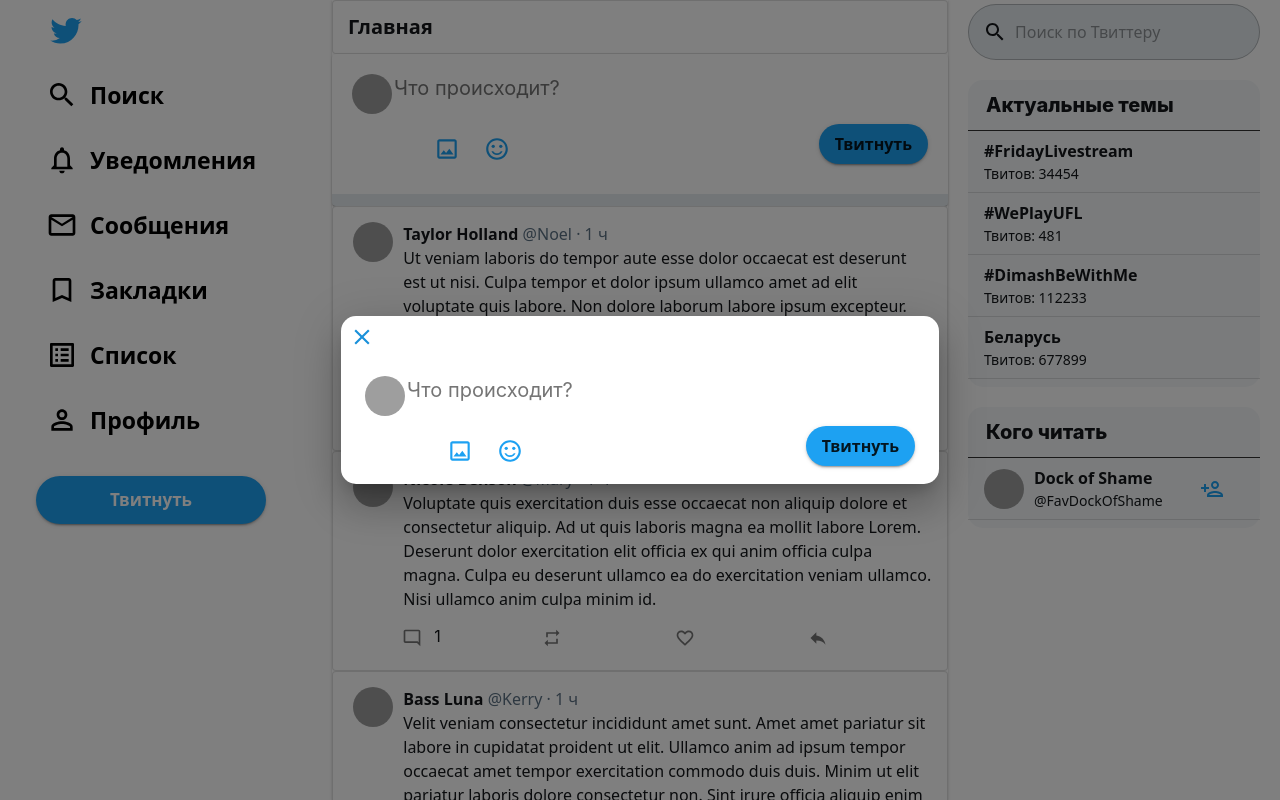
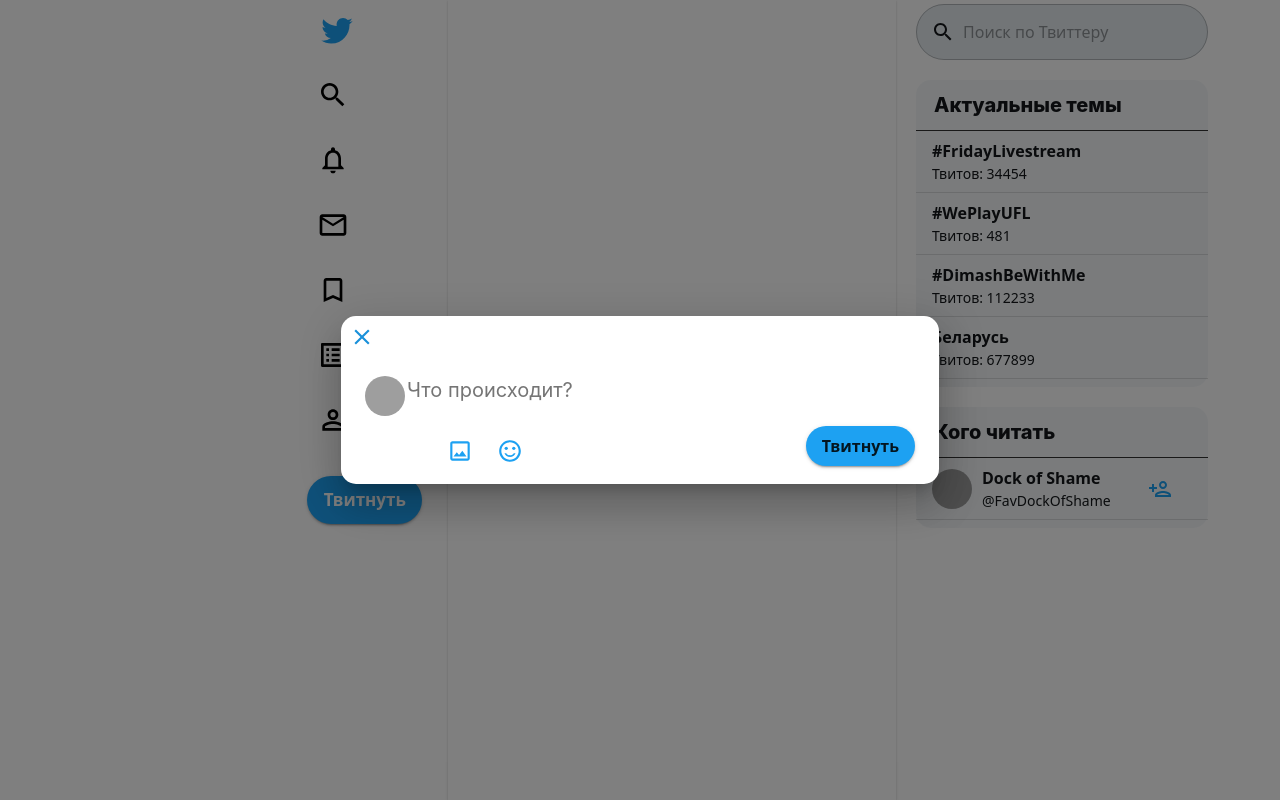
Before and after one commit to rryaboshtan/React-NodeJS-LargeTwitterClone, a React (Create React App) app: page / in a window 1280 px wide. Both pictures are taken after a click on the button "Твитнуть". Shown: the top 800 px of the page. Built offline with nearby package versions, Linux system fonts and the light colour scheme; data requests are answered from the project's data file; grey boxes are pictures that could not be loaded.

Commit message:
FIX: markup jumping, when we click some tweet or topic tags

```diff
--- a/public/db.json
+++ b/public/db.json
@@ -91,14 +91,32 @@
             }
         }
     ],
-    "tags": [{"name": "#FridayLivestream", "count": 34454},
-                {"name": "#WePlayUFL", "count": 481},
-                {"name": "#DimashBeWithMe", "count": 112233},
-                {"name": "Беларусь", "count": 677899}
-                ],
-    "users": [{
-            "fullname": "Taylor Holland",
-            "username": "Noel",
+    "tags": [
+        {
+            "_id": "dfg15c2241ab33355353452",
+            "name": "#FridayLivestream",
+            "count": 34454
+        },
+        {
+            "_id": "ghj15c2gg1ab3345dfg632",
+            "name": "#WePlayUFL",
+            "count": 481
+        },
+        {
+            "_id": "606615c2241ab563355aeb456542",
+            "name": "#DimashBeWithMe",
+            "count": 112233
+        },
+        {
+            "_id": "606615f22ff355ae35",
+            "name": "Беларусь",
+            "count": 677899
+        }
+    ],
+    "users": [
+        {
+            "fullname": "Tayfgr Holland",
+            "username": "Noghl",
             "avatarUrl": "https://source.unsplash.com/random/100x100?5"
         },
         {
@@ -113,7 +131,7 @@
         }
     ],
     "user": {
-        "_id":"606615c2241ab33355aeb632",
+        "_id": "606615c2241ab33355aeb632",
         "fullname": "Ryaboshtan Roman",
         "username": "rryaboshtan",
         "avatarUrl": "https://avatars.githubusercontent.com/u/79945546?s=60&u=0023c769c150c34e9b512a1d6b63e54abef57bef&v=4"
--- a/src/components/AddTweetForm.tsx
+++ b/src/components/AddTweetForm.tsx
@@ -76,6 +76,7 @@
                     </>)
                     }
                     <Button
+                        className={classes.AddFormButton}
                         onClick={handleClickAddTweet}
                         disabled={text.length >= MAX_LENGTH}
                         color="primary"
--- a/src/components/SideMenu.tsx
+++ b/src/components/SideMenu.tsx
@@ -11,6 +11,7 @@
 import CreateIcon from '@material-ui/icons/CreateOutlined';
 import { ModalBlock } from './ModalBlock';
 import { AddTweetForm } from './AddTweetForm';
+import { Link } from 'react-router-dom';
 
 interface SideMenuProps {
     classes: ReturnType<typeof useHomeStyles>;
@@ -31,18 +32,21 @@
     };
 
     return (
+        <div style={{width:100}}>
             <ul className={classes.sideMenuList}>
                 <li >
                     <div>
+                        <Link to="/home">
                             <IconButton className={classes.logo} aria-label="Twitter invite" color="primary" >
                                 <TwitterIcon className={classes.logoIcon} />
                             </IconButton>
+                        </Link>
                     </div>
                 </li>
                 <li className={classes.sideMenuListItem}>
                     <div>
                         <SearchIcon className={classes.sideMenuListItemIcon} />
-                    <Hidden smDown>
+                        <Hidden lgDown>
                             <Typography className={classes.sideMenuListItemLabel} variant="h6">Поиск</Typography>
                         </Hidden>
                     </div>
@@ -50,7 +54,7 @@
                 <li className={classes.sideMenuListItem}>
                     <div>
                         <NotificationIcon className={classes.sideMenuListItemIcon} />
-                    <Hidden smDown>
+                        <Hidden lgDown>
                             <Typography className={classes.sideMenuListItemLabel} variant="h6">Уведомления</Typography>
                         </Hidden>
                     </div>
@@ -58,7 +62,7 @@
                 <li className={classes.sideMenuListItem}>
                     <div>
                         <MessageIcon className={classes.sideMenuListItemIcon} />
-                    <Hidden smDown>
+                        <Hidden lgDown>
                             <Typography className={classes.sideMenuListItemLabel} variant="h6">Сообщения</Typography>
                         </Hidden>
                     </div>
@@ -66,7 +70,7 @@
                 <li className={classes.sideMenuListItem}>
                     <div>
                         <BookmarkIcon className={classes.sideMenuListItemIcon} />
-                    <Hidden smDown>
+                        <Hidden lgDown>
                             <Typography className={classes.sideMenuListItemLabel} variant="h6">Закладки</Typography>
                         </Hidden>
                     </div>
@@ -74,7 +78,7 @@
                 <li className={classes.sideMenuListItem}>
                     <div>
                         <ListIcon className={classes.sideMenuListItemIcon} />
-                    <Hidden smDown>
+                        <Hidden lgDown>
                             <Typography className={classes.sideMenuListItemLabel} variant="h6">Список</Typography>
                         </Hidden>
                     </div>
@@ -82,7 +86,7 @@
                 <li className={classes.sideMenuListItem}>
                     <div>
                         <UserIcon className={classes.sideMenuListItemIcon} />
-                    <Hidden smDown>
+                        <Hidden lgDown>
                             <Typography className={classes.sideMenuListItemLabel} variant="h6">Профиль </Typography>
                         </Hidden>
                     </div>
@@ -104,11 +108,12 @@
                         </Button>
                     </Hidden>
                     <ModalBlock onClose={onCloseAddTweet} visible={visibleAddTweet}>
-                    <div style={{width: 550}}>
+                        <div style={{ width: 550 }}>
                             <AddTweetForm maxRows={15} padding={0} classes={classes} />
                         </div>
                     </ModalBlock>
                 </li>
             </ul>
+        </div>
     );
 }
--- a/src/components/Tags.tsx
+++ b/src/components/Tags.tsx
@@ -3,6 +3,7 @@
 import { useHomeStyles } from '../pages/Home/theme';
 import { useSelector } from 'react-redux';
 import { selectIsTagsLoaded, selectTagsItems } from '../store/ducks/tags/selectors';
+import { Link } from 'react-router-dom';
 
 interface TagsProps {
     classes: ReturnType<typeof useHomeStyles>;
@@ -23,8 +24,9 @@
             <List>
                 {
                     items.map(obj =>
-                        <>
-                            <ListItem key={obj._id} className={classes.rightSideBlockItem}>
+                        <React.Fragment key={obj._id}>
+                            <ListItem className={classes.rightSideBlockItem}>
+                                <Link to = { `/home/search?q=${obj.name}`}>
                                     <ListItemText
                                         primary={obj.name}
                                         secondary={
@@ -33,9 +35,11 @@
                                             </Typography>
                                         }
                                     />
+                                </Link>
                             </ListItem>
                             <Divider />
-                        </>
+
+                        </React.Fragment>
                     )
                 }
             </List>
--- a/src/components/Tweet.tsx
+++ b/src/components/Tweet.tsx
@@ -6,9 +6,11 @@
 import LikeIcon from '@material-ui/icons/FavoriteBorderOutlined';
 import ShareIcon from '@material-ui/icons/ReplyOutlined';
 import CommentIcon from '@material-ui/icons/ModeCommentOutlined';
+import { Link } from 'react-router-dom';
 
 
 interface TweetProps {
+    _id: string;
     text: string;
     classes: ReturnType<typeof useHomeStyles>;
     user: {
@@ -18,9 +20,10 @@
     }
 }
 
-export const Tweet: React.FC<TweetProps> = ({ text, user, classes }: TweetProps): React.ReactElement => {
+export const Tweet: React.FC<TweetProps> = ({ _id, text, user, classes }: TweetProps): React.ReactElement => {
 
     return (
+        <Link className={classes.tweetWrapper} to = {`/home/tweet/${_id}`}>
             <Paper className={classNames(classes.tweet, classes.tweetsHeader)} variant="outlined" >
                 <Grid container spacing={3}>
                     <Grid item sm={1}>
@@ -66,5 +69,6 @@
                     </Grid>
                 </Grid>
             </Paper>
+        </Link>
     );
 }
--- a/src/pages/Home/index.tsx
+++ b/src/pages/Home/index.tsx
@@ -1,5 +1,5 @@
 import {
-    Container, Grid, Paper, Typography, Hidden, Button, InputAdornment, ListItemText, List,
+    Container, Grid, Paper, Typography, Hidden, Button, InputAdornment, ListItemText, List, IconButton,
 } from '@material-ui/core';
 import ListItemAvatar from '@material-ui/core/ListItemAvatar/ListItemAvatar';
 import ListItem from '@material-ui/core/ListItem/ListItem';
@@ -15,10 +15,12 @@
 import { useDispatch, useSelector } from 'react-redux';
 import { fetchTweets } from '../../store/ducks/tweets/actionCreators';
 import { selectIsTweetsLoading, selectTweetsItems } from '../../store/ducks/tweets/selectors';
-import { ReactElement, useEffect } from 'react';
+import React, { ReactElement, useEffect } from 'react';
 import CircularProgress from '@material-ui/core/CircularProgress';
 import { fetchTags } from '../../store/ducks/tags/actionCreators';
 import { Tags } from '../../components/Tags';
+import { Route } from 'react-router-dom';
+import ArrowBackIcon from '@material-ui/icons/ArrowBack';
 
 
 export const Home = (): ReactElement => {
@@ -39,30 +41,45 @@
     return (
         <Container className={classes.wrapper} maxWidth="lg">
             <Grid container >
-                <Grid className={classes.gridItem} item md={3} sm={2}>
+                <Grid className={classes.gridItem} item md={4} sm={2}>
                     <SideMenu classes={classes} />
                 </Grid>
                 <Grid item md={6} sm={9} >
                     <Paper className={classes.tweetsWrapper}>
-                        <Paper className={classes.tweetsHeader} variant="outlined" >
-                            <Typography variant="h6"> Главная</Typography>
+                        <Route path="/home/tweet">
+                            <Paper
+                                style={{  height: 40 }}
+                                className={classes.tweetsHeader}
+                                variant="outlined" >
+                                <IconButton style={{padding: 0}} color="primary">
+                                    <ArrowBackIcon className={classes.tweetsHeaderBackButton}/>
+                                </IconButton>
+                                <Typography variant="h6"> Твитнуть </Typography>
                             </Paper>
+                        </Route>
+                        <Route path="/home" exact>
+                            <Paper style={{ height: 40 }} className={classes.tweetsHeader} variant="outlined" >
+                                <Typography variant="h6"> Главная </Typography>
+                            </Paper>
+
                             <Paper style={{ borderBottom: '12px solid #E6ECF0' }}>
                                 <AddTweetForm maxRows={15} classes={classes} />
                             </Paper>
-
+                        </Route>
+                        <Route path="/home" exact>
                             {isLoading ?
                                 <div className={classes.tweetsCentered}><CircularProgress /></div>
                                 :
                                 tweets.length > 0 &&
                                 tweets.map(tweet =>
-                                <Tweet key={tweet._id} text={tweet.text} user={tweet.user} classes={classes}> </Tweet>
+                                    <Tweet _id={tweet._id} key={tweet._id} text={tweet.text} user={tweet.user} classes={classes}> </Tweet>
                                 )
                             }
+                        </Route>
                     </Paper>
                 </Grid>
                 <Hidden smDown>
-                    <Grid item lg={3} >
+                    <Grid item lg={2} >
                         <div className={classes.rightSide}>
                             <SearchTextField
                                 variant="outlined"
@@ -77,7 +94,7 @@
                                 fullWidth>
                             </SearchTextField>
 
-                            <Tags classes={classes}/>
+                            <Tags classes={classes} />
                             <Paper className={classes.rightSideBlock} elevation={0}>
                                 <Paper className={classes.rightSideBlockHeader} variant="outlined">
                                     <b>Кого читать</b>
--- a/src/pages/Home/theme.tsx
+++ b/src/pages/Home/theme.tsx
@@ -7,7 +7,16 @@
     sideMenuList: {
         position: 'fixed',
         listStyle: 'none',
-        width: 230,
+        width: '9vw',
+        [theme.breakpoints.up('sm')]: {
+            left: '0vw',
+        },
+        [theme.breakpoints.up('md')]: {
+            left: '8vw',
+        },
+        [theme.breakpoints.up('lg')]: {
+            left: '24vw',
+        },
         padding: 0,
         margin: 0,
     },
@@ -32,6 +41,7 @@
         },
     },
     sideMenuListItemLabel: {
+        display: 'inline-block',
         fontWeight: 700,
         fontSize: 23,
         marginLeft: 12,
@@ -59,20 +69,46 @@
         paddingRight: 12,
     },
     tweetsWrapper: {
+        position: 'absolute',
+        left: '50vw',
         borderRadius: 0,
         height: '100vh',
+        width: '38vw',
         borderTop: 0,
         borderBottom: 0,
+        [theme.breakpoints.down('sm')]: {
+            width: '85vw',
+            left: '10vw',
+        },
+        [theme.breakpoints.up('md')]: {
+            width: '52vw',
+            left: '18vw',
+        },
+        [theme.breakpoints.up('lg')]: {
+            width: '35vw',
+            left: '35vw',
+        },
+    },
+    tweetWrapper: {
+        color: 'inherit',
+        textDecoration: 'none',
     },
     tweetsCentered: {
         marginTop: 100,
         textAlign: 'center',
     },
     tweetsHeader: {
-        padding: '10px 15px',
+        display: 'flex',
+        alignItems: 'center',
+        padding: '15px 20px',
         '& h6': {
             fontWeight: 800,
         },
+    },
+    tweetsHeaderBackButton: {
+        fontSize: 29,
+        marginRight: 30,
+        padding: 5,
     },
     tweet: {
         cursor: 'pointer',
@@ -97,20 +133,21 @@
         position: 'relative',
         left: -13,
         justifyContent: 'space-between',
-        [theme.breakpoints.up('sm')]: {
-            width: 200,
-        },
-        [theme.breakpoints.up('md')]: {
-            width: 450,
-        },
     },
     tweetUserName: {
         color: '#5B7083',
     },
     rightSide: {
+        left: '70vw',
         marginLeft: 20,
         paddingTop: 4,
         position: 'fixed',
+        [theme.breakpoints.up('sm')]: {
+            left: '45vw',
+        },
+        [theme.breakpoints.up('md')]: {
+            left: '70vw',
+        },
     },
     rightSideBlock: {
         backgroundColor: '#F5F8FA',
@@ -147,6 +184,10 @@
         '&:hover': {
             backgroundColor: '#edf3f6',
         },
+        '& a': {
+            color: 'inherit',
+            textDecoration: 'none',
+        },
     },
     addForm: {
         padding: 20,
@@ -154,6 +195,11 @@
     addFormBody: {
         display: 'flex',
         width: '100%',
+    },
+    AddFormButton: {
+        [theme.breakpoints.down('sm')]: {
+            width: 30,
+        },
     },
     addFormBottom: {
         display: 'flex',
--- a/src/store/ducks/tags/selectors.ts
+++ b/src/store/ducks/tags/selectors.ts
@@ -3,7 +3,7 @@
 import { LoadingState, TagsState } from "./contracts/state";
 
 export const selectTags = (state: RootState): TagsState => state.tags;
-export const selectTagsItems = createSelector(selectTags, tweets => tweets.items);
+export const selectTagsItems = createSelector(selectTags, tags => tags.items);
 // export const selectTagsItems = (state: RootState) => selectTags(state).items;
 
 export const selectLoadingState = (state: RootState): LoadingState => selectTags(state).loadingState;
```
Also changed, not shown: src/components/BackButton.tsx (added, +9 -0 lines). Lines whose indentation alone changed are shown as unchanged.
